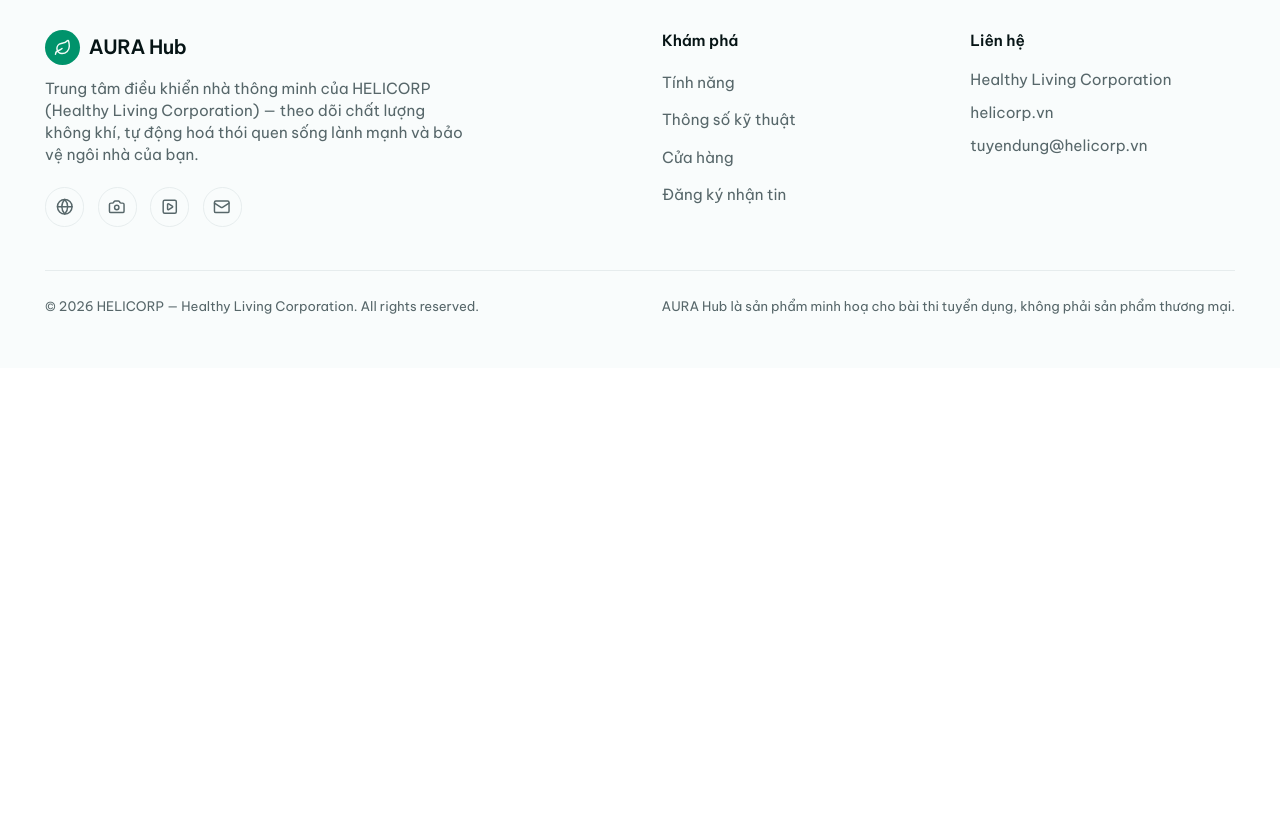
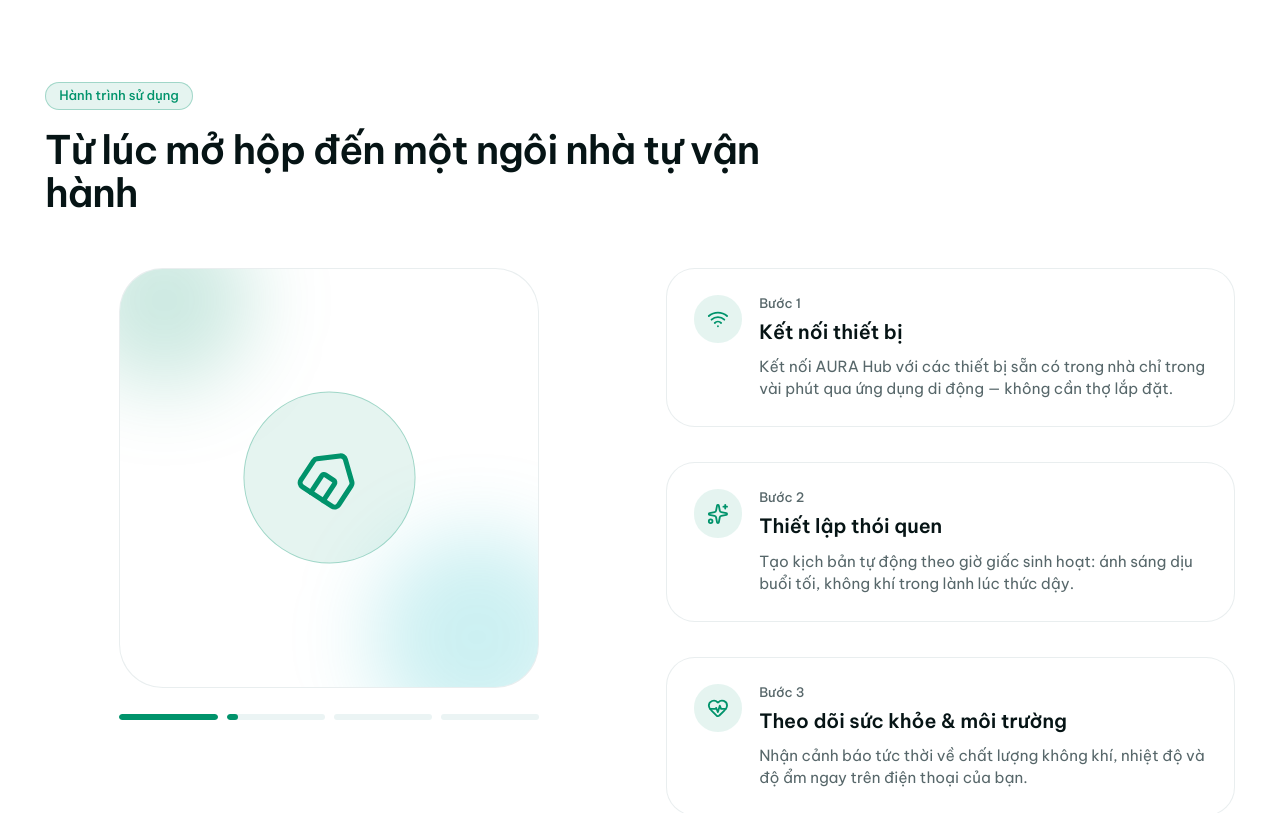
Before and after one commit to yalog607/aura-hub, a Next.js app: page / in a window 1280 px wide. Shown: the part 2860-3673 px from the top of the page. Before the commit the page ends 3228 px from the top, so only its background shows below. Built offline with nearby package versions, Linux system fonts and the light colour scheme.

Commit message:
feat: add Story scrollytelling section with parallax

```diff
--- a/app/page.tsx
+++ b/app/page.tsx
@@ -3,6 +3,7 @@ import { Navbar } from "@/components/layout/navbar";
 import { Features } from "@/components/sections/features";
 import { Hero } from "@/components/sections/hero";
 import { Specs } from "@/components/sections/specs";
+import { Story } from "@/components/sections/story";
 
 export default function Home() {
   return (
@@ -12,6 +13,7 @@ export default function Home() {
         <Hero />
         <Features />
         <Specs />
+        <Story />
       </main>
       <Footer />
     </div>
--- /dev/null
+++ b/components/sections/story.tsx
@@ -0,0 +1,158 @@
+"use client";
+
+import { useRef } from "react";
+import { motion, useScroll, useTransform } from "framer-motion";
+import { HeartPulse, Home, Sparkles, Wifi, type LucideIcon } from "lucide-react";
+
+import { cn } from "@/lib/utils";
+
+type Step = {
+  icon: LucideIcon;
+  title: string;
+  description: string;
+};
+
+const STEPS: Step[] = [
+  {
+    icon: Wifi,
+    title: "Kết nối thiết bị",
+    description:
+      "Kết nối AURA Hub với các thiết bị sẵn có trong nhà chỉ trong vài phút qua ứng dụng di động — không cần thợ lắp đặt.",
+  },
+  {
+    icon: Sparkles,
+    title: "Thiết lập thói quen",
+    description:
+      "Tạo kịch bản tự động theo giờ giấc sinh hoạt: ánh sáng dịu buổi tối, không khí trong lành lúc thức dậy.",
+  },
+  {
+    icon: HeartPulse,
+    title: "Theo dõi sức khỏe & môi trường",
+    description:
+      "Nhận cảnh báo tức thời về chất lượng không khí, nhiệt độ và độ ẩm ngay trên điện thoại của bạn.",
+  },
+  {
+    icon: Home,
+    title: "Tận hưởng không gian sống",
+    description:
+      "Ngôi nhà tự vận hành theo thói quen của bạn — bạn chỉ cần tận hưởng không gian sống trong lành và an toàn.",
+  },
+];
+
+export function Story() {
+  const sectionRef = useRef<HTMLElement>(null);
+  const { scrollYProgress } = useScroll({
+    target: sectionRef,
+    offset: ["start end", "end start"],
+  });
+
+  const blobY1 = useTransform(scrollYProgress, [0, 1], [-40, 60]);
+  const blobY2 = useTransform(scrollYProgress, [0, 1], [40, -60]);
+  const coreRotate = useTransform(scrollYProgress, [0, 1], [0, 120]);
+  const coreScale = useTransform(scrollYProgress, [0, 0.5, 1], [0.9, 1.05, 0.9]);
+
+  return (
+    <section
+      id="story"
+      ref={sectionRef}
+      className="border-b border-border/60 py-16 sm:py-24"
+    >
+      <div className="mx-auto max-w-6xl px-4 sm:px-6 lg:px-8">
+        <div className="max-w-2xl">
+          <span className="inline-flex items-center rounded-full border border-primary/30 bg-primary/10 px-3 py-1 text-xs font-medium text-primary">
+            Hành trình sử dụng
+          </span>
+          <h2 className="mt-4 text-3xl font-semibold tracking-tight sm:text-4xl">
+            Từ lúc mở hộp đến một ngôi nhà tự vận hành
+          </h2>
+        </div>
+
+        <div className="mt-12 grid gap-12 md:grid-cols-2 md:items-start">
+          <div className="relative md:sticky md:top-24 md:self-start">
+            <div className="relative mx-auto flex aspect-square max-w-sm items-center justify-center overflow-hidden rounded-[2.5rem] border border-border/60 bg-card">
+              <motion.div
+                aria-hidden
+                style={{ y: blobY1 }}
+                className="absolute -left-10 -top-10 size-40 rounded-full bg-primary/20 blur-2xl"
+              />
+              <motion.div
+                aria-hidden
+                style={{ y: blobY2 }}
+                className="absolute -right-10 -bottom-10 size-48 rounded-full bg-chart-2/20 blur-2xl"
+              />
+
+              <motion.div
+                style={{ rotate: coreRotate, scale: coreScale }}
+                className="relative flex size-40 items-center justify-center rounded-full border border-primary/30 bg-primary/10"
+              >
+                <Home className="size-14 text-primary" />
+              </motion.div>
+            </div>
+
+            <div className="mx-auto mt-6 flex max-w-sm items-center justify-center gap-2">
+              {STEPS.map((step, index) => {
+                const start = index / STEPS.length;
+                const end = (index + 1) / STEPS.length;
+                return (
+                  <ProgressDot
+                    key={step.title}
+                    progress={scrollYProgress}
+                    start={start}
+                    end={end}
+                  />
+                );
+              })}
+            </div>
+          </div>
+
+          <ol className="space-y-8">
+            {STEPS.map((step, index) => (
+              <motion.li
+                key={step.title}
+                initial={{ opacity: 0, y: 24 }}
+                whileInView={{ opacity: 1, y: 0 }}
+                viewport={{ once: true, margin: "-100px" }}
+                transition={{ duration: 0.5, delay: index * 0.05 }}
+                className="flex gap-4 rounded-3xl border border-border/60 bg-card p-6"
+              >
+                <span className="flex size-11 shrink-0 items-center justify-center rounded-2xl bg-primary/10 text-primary">
+                  <step.icon className="size-5" />
+                </span>
+                <div>
+                  <p className="text-xs font-medium text-muted-foreground">
+                    Bước {index + 1}
+                  </p>
+                  <h3 className="mt-1 text-lg font-semibold">{step.title}</h3>
+                  <p className="mt-2 text-sm text-muted-foreground">
+                    {step.description}
+                  </p>
+                </div>
+              </motion.li>
+            ))}
+          </ol>
+        </div>
+      </div>
+    </section>
+  );
+}
+
+function ProgressDot({
+  progress,
+  start,
+  end,
+}: {
+  progress: ReturnType<typeof useScroll>["scrollYProgress"];
+  start: number;
+  end: number;
+}) {
+  const width = useTransform(progress, [start, end], ["0%", "100%"]);
+
+  return (
+    <span className="h-1.5 flex-1 overflow-hidden rounded-full bg-muted">
+      <motion.span
+        style={{ width }}
+        className={cn("block h-full rounded-full bg-primary")}
+      />
+    </span>
+  );
+}
```
